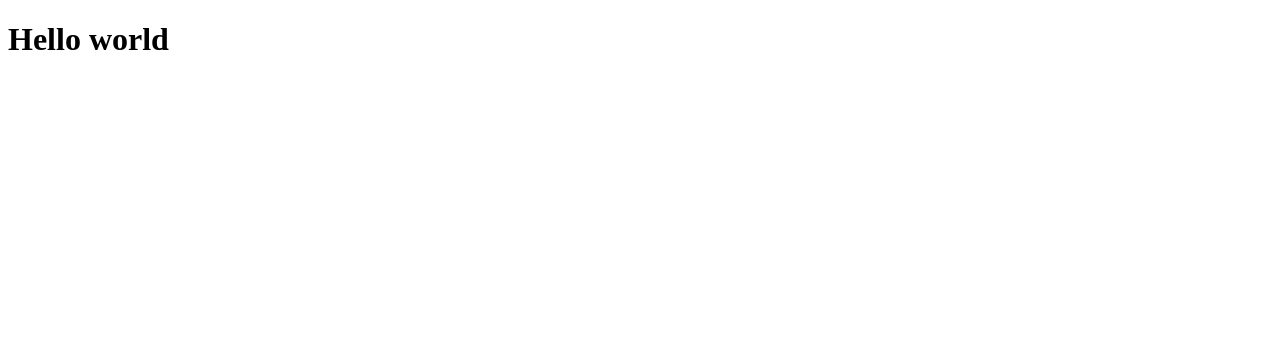
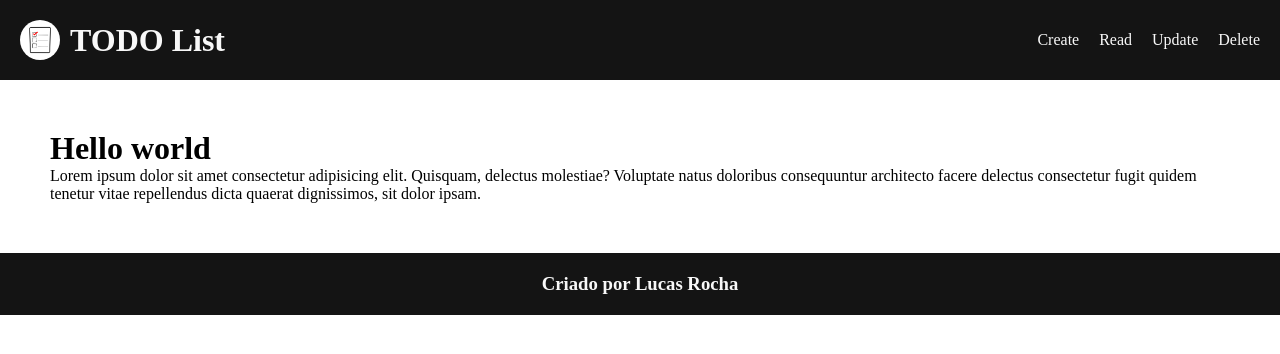
Before and after one commit to Lucashcr/CRUD-PHP, a PHP site: page / in a window 1280 px wide. Before the commit the part shown is almost empty. Shown: the top 354 px of the page. Run offline with PHP 8.4, Linux system fonts and the light colour scheme.

Commit message:
Definição inicial do projeto

```diff
--- /dev/null
+++ b/todolist/css/base.css
@@ -0,0 +1,62 @@
+:root {
+    --primary-bg: rgb(248, 248, 248);
+    --primary-fg: rgb(20, 20, 20);
+
+    --secondary-bg: rgb(20, 20, 20);
+    --secondary-fg: rgb(248, 248, 248);
+}
+
+* {
+    margin: 0;
+    padding: 0;
+    font-family: "Ubuntu";
+}
+
+a{
+    text-decoration: none;
+    color: unset;
+}
+
+header {
+    display: flex;
+    align-items: center;
+    justify-content: space-between;
+
+    padding: 20px;
+    background-color: var(--secondary-bg);
+    color: var(--secondary-fg);
+}
+
+header .logo {
+    display: flex;
+    align-items: center;
+    gap: 10px;
+}
+
+header .logo img {
+    width: 40px;
+    border-radius: 100%;
+}
+
+header nav {
+    display: flex;
+    flex-direction: row;
+    gap: 20px;
+}
+
+header nav a:hover {
+    scale: 1.25;
+    transition: 150ms;
+}
+
+main {
+    margin: 0 auto;
+    padding: 50px;
+}
+
+footer {
+    padding: 20px 0;
+    text-align: center;
+    background-color: var(--secondary-bg);
+    color: var(--secondary-fg);
+}
--- /dev/null
+++ b/todolist/html/base/footer.html
@@ -0,0 +1,3 @@
+<footer>
+    <h3>Criado por <a href="https://www.github.com/Lucashcr">Lucas Rocha</a></h3>
+</footer>
--- /dev/null
+++ b/todolist/html/base/header.html
@@ -0,0 +1,12 @@
+<header>
+    <a href="/" class="logo">
+        <img src="assets/list-icon.png" alt="">
+        <h1>TODO List</h1>
+    </a>
+    <nav>
+        <a href="#">Create</a>
+        <a href="#">Read</a>
+        <a href="#">Update</a>
+        <a href="#">Delete</a>
+    </nav>
+</header>
--- a/todolist/index.php
+++ b/todolist/index.php
@@ -4,8 +4,20 @@
     <meta charset="UTF-8">
     <meta name="viewport" content="width=device-width, initial-scale=1.0">
     <title>To Do List</title>
+
+    <link rel="stylesheet" href="./css/base.css">
+
+    <link rel="apple-touch-icon" sizes="180x180" href="/assets/favicon/apple-touch-icon.png">
+    <link rel="icon" type="image/png" sizes="32x32" href="/assets/favicon/favicon-32x32.png">
+    <link rel="icon" type="image/png" sizes="16x16" href="/assets/favicon/favicon-16x16.png">
+    <link rel="manifest" href="/assets/favicon/site.webmanifest">
 </head>
 <body>
-    <?php echo "<h1>Hello world</h1>"; ?>
+    <?php require_once "html/base/header.html" ?>
+    <main>
+        <h1>Hello world</h1>
+        <p>Lorem ipsum dolor sit amet consectetur adipisicing elit. Quisquam, delectus molestiae? Voluptate natus doloribus consequuntur architecto facere delectus consectetur fugit quidem tenetur vitae repellendus dicta quaerat dignissimos, sit dolor ipsam.</p>
+    </main>
+    <?php require_once "html/base/footer.html" ?>
 </body>
 </html>
```
Also changed, not shown: README.md (deleted), todolist/assets/favicon/android-chrome-192x192.png (added), todolist/assets/favicon/android-chrome-512x512.png (added), todolist/assets/favicon/apple-touch-icon.png (added), todolist/assets/favicon/favicon-16x16.png (added), todolist/assets/favicon/favicon-32x32.png (added), todolist/assets/favicon/favicon.ico (added), todolist/assets/favicon/site.webmanifest (added), todolist/assets/list-icon.png (added).
